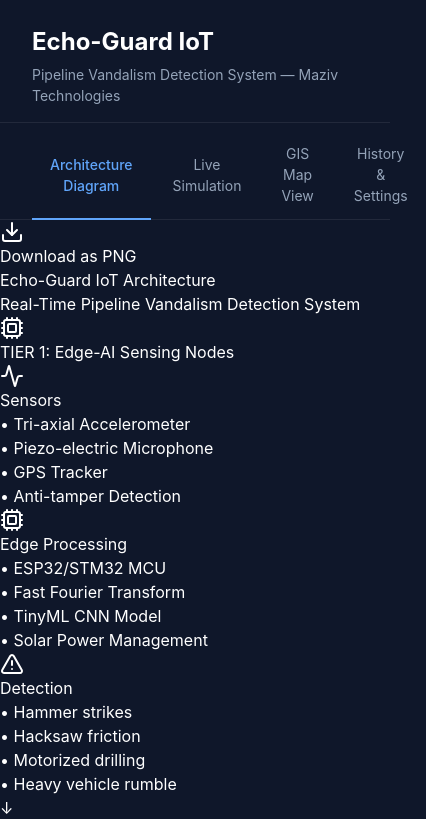
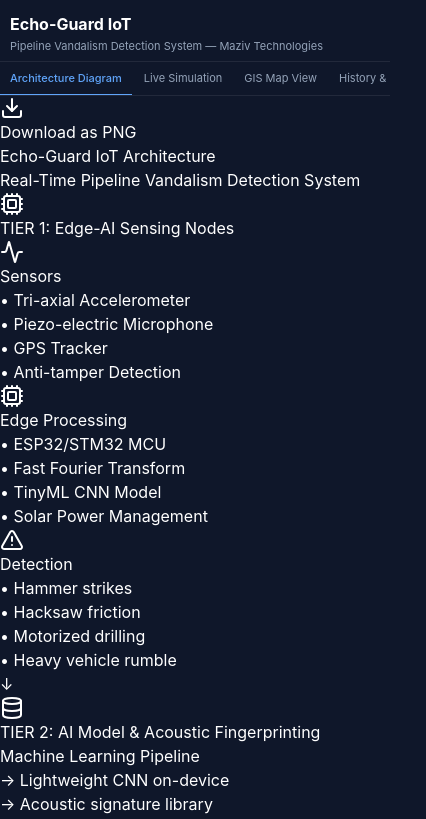
Before and after one commit to Maziv-Technologies/Echo-Guard-IoT, a React (Vite) app: page / in a window 390 px wide. Shown: the top 819 px of the page, 426 px wide, since content can reach past the window. Built offline with nearby package versions, Linux system fonts and the light colour scheme; no server answers.

Commit message:
Updated components EchoGuardHistory.jsx, EchiGuardMap.jsx, EchoGuardSimulation.jsx, Dockerfile, and App.css

```diff
--- a/src/App.css
+++ b/src/App.css
@@ -1,21 +1,3 @@
-* {
-  margin: 0;
-  padding: 0;
-  box-sizing: border-box;
-}
-
-body {
-  font-family: -apple-system, BlinkMacSystemFont, 'Segoe UI', 'Roboto', 'Oxygen',
-    'Ubuntu', 'Cantarell', 'Fira Sans', 'Droid Sans', 'Helvetica Neue',
-    sans-serif;
-  -webkit-font-smoothing: antialiased;
-  -moz-osx-font-smoothing: grayscale;
-}
-
-.App {
-  min-height: 100vh;
-}
-
 * {
   margin: 0;
   padding: 0;
@@ -35,39 +17,57 @@
 }
 
 .app-header {
-  padding: 24px 32px 16px;
+  padding: 20px 16px 12px;
   border-bottom: 1px solid rgba(255,255,255,0.08);
 }
 
 .app-header h1 {
-  font-size: 24px;
+  font-size: 22px;
   font-weight: 700;
   color: white;
   margin-bottom: 4px;
 }
 
 .app-header p {
-  font-size: 14px;
+  font-size: 13px;
   color: #94a3b8;
 }
 
 .tab-bar {
   display: flex;
-  gap: 4px;
-  padding: 12px 32px 0;
+  gap: 2px;
+  padding: 0;
   border-bottom: 1px solid rgba(255,255,255,0.08);
+  overflow-x: auto;
+  scroll-behavior: smooth;
+  -webkit-overflow-scrolling: touch;
+}
+
+.tab-bar::-webkit-scrollbar {
+  height: 3px;
+}
+
+.tab-bar::-webkit-scrollbar-track {
+  background: rgba(255,255,255,0.05);
+}
+
+.tab-bar::-webkit-scrollbar-thumb {
+  background: rgba(255,255,255,0.2);
+  border-radius: 2px;
 }
 
 .tab-btn {
   background: transparent;
   border: none;
   color: #94a3b8;
-  font-size: 14px;
-  padding: 8px 18px 12px;
+  font-size: 13px;
+  padding: 12px 14px;
   cursor: pointer;
   border-bottom: 2px solid transparent;
   transition: all 0.2s;
   margin-bottom: -1px;
+  white-space: nowrap;
+  flex-shrink: 0;
 }
 
 .tab-btn:hover {
@@ -83,4 +83,49 @@
 .tab-content {
   flex: 1;
   overflow-y: auto;
+  -webkit-overflow-scrolling: touch;
 }
+
+/* Mobile responsiveness */
+@media (max-width: 768px) {
+  .app-header {
+    padding: 16px 12px 8px;
+  }
+
+  .app-header h1 {
+    font-size: 18px;
+  }
+
+  .app-header p {
+    font-size: 12px;
+  }
+
+  .tab-bar {
+    padding: 0;
+  }
+
+  .tab-btn {
+    font-size: 12px;
+    padding: 10px 12px;
+  }
+}
+
+@media (max-width: 480px) {
+  .app-header {
+    padding: 12px 10px 6px;
+  }
+
+  .app-header h1 {
+    font-size: 16px;
+    margin-bottom: 2px;
+  }
+
+  .app-header p {
+    font-size: 11px;
+  }
+
+  .tab-btn {
+    font-size: 11px;
+    padding: 8px 10px;
+  }
+}
--- a/src/components/EchoGuardSimulation.jsx
+++ b/src/components/EchoGuardSimulation.jsx
@@ -380,11 +380,11 @@
   const pipeY = 80, nodeY = 120;
 
   return (
-    <div style={{ padding: "1.5rem 1rem", fontFamily: "var(--font-sans)" }}>
-      <h2 style={{ fontSize: 18, fontWeight: 500, color: "var(--color-text-primary)", marginBottom: 4 }}>
+    <div style={{ padding: window.innerWidth <= 768 ? "12px 10px" : "16px 14px", fontFamily: "var(--font-sans)" }}>
+      <h2 style={{ fontSize: window.innerWidth <= 768 ? 16 : 18, fontWeight: 500, color: "var(--color-text-primary)", marginBottom: 4 }}>
         Echo-Guard IoT — Live Pipeline Simulation
       </h2>
-      <p style={{ fontSize: 13, color: "var(--color-text-secondary)", marginBottom: 16 }}>
+      <p style={{ fontSize: window.innerWidth <= 768 ? 12 : 13, color: "var(--color-text-secondary)", marginBottom: 12 }}>
         Real-time Vandalism Detection · Edge-AI · LoRaWAN Mesh
       </p>
 
@@ -394,7 +394,7 @@
       `}</style>
 
       {/* Metric cards */}
-      <div style={{ display: "grid", gridTemplateColumns: "repeat(4, 1fr)", gap: 10, marginBottom: 16 }}>
+      <div style={{ display: "grid", gridTemplateColumns: window.innerWidth <= 768 ? "1fr 1fr" : "repeat(4, 1fr)", gap: 8, marginBottom: 12 }}>
         {[
           { label: "Events detected",   val: stats.detected },
           { label: "Alerts raised",     val: stats.alerts,  warn: stats.alerts > 0 },
@@ -403,10 +403,10 @@
         ].map((c, i) => (
           <div key={i} style={{
             background: "var(--color-background-secondary)", borderRadius: 8,
-            padding: "10px 12px", border: "0.5px solid var(--color-border-tertiary)",
+            padding: window.innerWidth <= 768 ? "8px 10px" : "10px 12px", border: "0.5px solid var(--color-border-tertiary)",
           }}>
-            <div style={{ fontSize: 11, color: "var(--color-text-secondary)", marginBottom: 4 }}>{c.label}</div>
-            <div style={{ fontSize: 22, fontWeight: 500, color: c.warn ? "#E24B4A" : "var(--color-text-primary)" }}>
+            <div style={{ fontSize: window.innerWidth <= 768 ? 10 : 11, color: "var(--color-text-secondary)", marginBottom: 3 }}>{c.label}</div>
+            <div style={{ fontSize: window.innerWidth <= 768 ? 18 : 22, fontWeight: 500, color: c.warn ? "#E24B4A" : "var(--color-text-primary)" }}>
               {c.val}
             </div>
           </div>
@@ -415,7 +415,7 @@
 
       {/* Active settings summary pill */}
       <div style={{
-        display: "flex", gap: 8, flexWrap: "wrap", marginBottom: 14, fontSize: 11,
+        display: "flex", gap: 6, flexWrap: "wrap", marginBottom: 12, fontSize: window.innerWidth <= 768 ? 10 : 11,
         color: "var(--color-text-tertiary)",
       }}>
         {[
@@ -427,7 +427,7 @@
           (settings.autoSimulate   ?? true) ? "🤖 Auto-sim ON" : "🤖 Auto-sim OFF",
         ].map((pill, i) => (
           <span key={i} style={{
-            padding: "2px 8px", borderRadius: 20,
+            padding: "2px 6px", borderRadius: 20,
             background: "var(--color-background-secondary)",
             border: "0.5px solid var(--color-border-tertiary)",
           }}>{pill}</span>
@@ -437,12 +437,12 @@
       {/* Pipeline topology SVG */}
       <div style={{
         background: "var(--color-background-secondary)", borderRadius: 12,
-        border: "0.5px solid var(--color-border-tertiary)", padding: "12px 16px", marginBottom: 16,
+        border: "0.5px solid var(--color-border-tertiary)", padding: window.innerWidth <= 768 ? "10px 12px" : "12px 16px", marginBottom: 12,
       }}>
-        <div style={{ fontSize: 12, fontWeight: 500, color: "var(--color-text-secondary)", marginBottom: 8 }}>
+        <div style={{ fontSize: window.innerWidth <= 768 ? 11 : 12, fontWeight: 500, color: "var(--color-text-secondary)", marginBottom: 6 }}>
           Pipeline topology — click a node to trigger manual test
         </div>
-        <svg viewBox={`0 0 ${svgW} ${svgH}`} width="100%" style={{ overflow: "visible" }}>
+        <svg viewBox={`0 0 ${svgW} ${svgH}`} width="100%" style={{ overflow: "visible", maxHeight: window.innerWidth <= 768 ? 250 : 300 }}>
           {/* Pipe body */}
           <rect x={60} y={pipeY - 8} width={svgW - 80} height={16} rx={8} fill="#B4B2A9" opacity={0.35} />
           <rect x={60} y={pipeY - 4} width={svgW - 80} height={4}  rx={2} fill="white"   opacity={0.2}  />
```
Also changed, not shown: src/components/EchoGuardHistory.jsx (+23 -22 lines), src/components/EchoGuardMap.jsx (+52 -35 lines), 1 other file (tests, documents, lock files or other folders).
